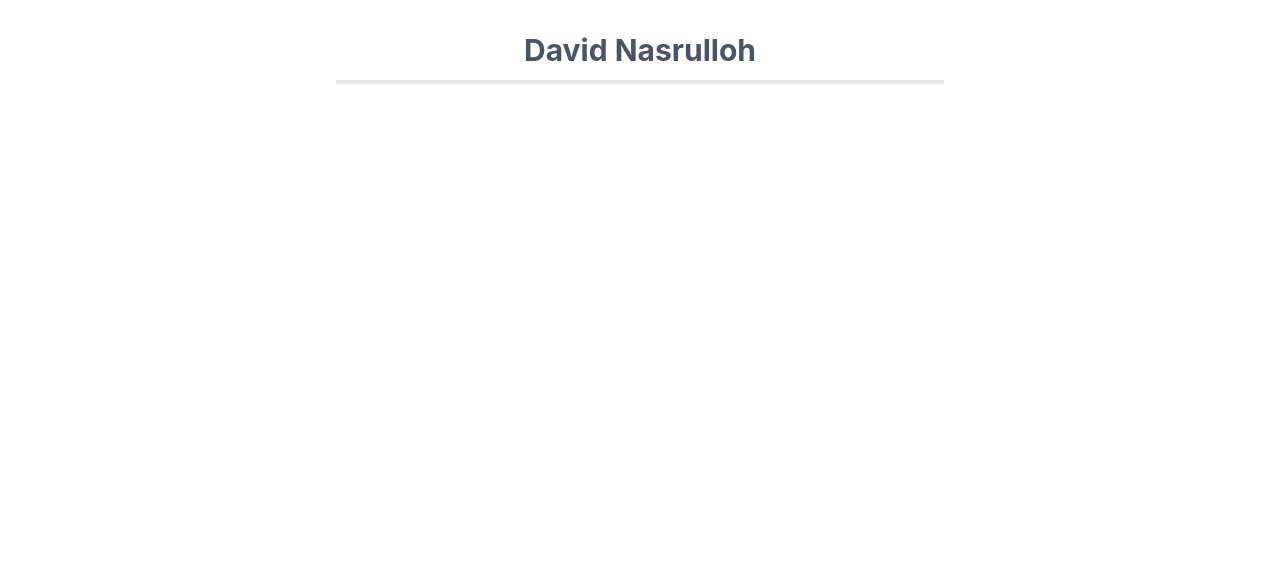
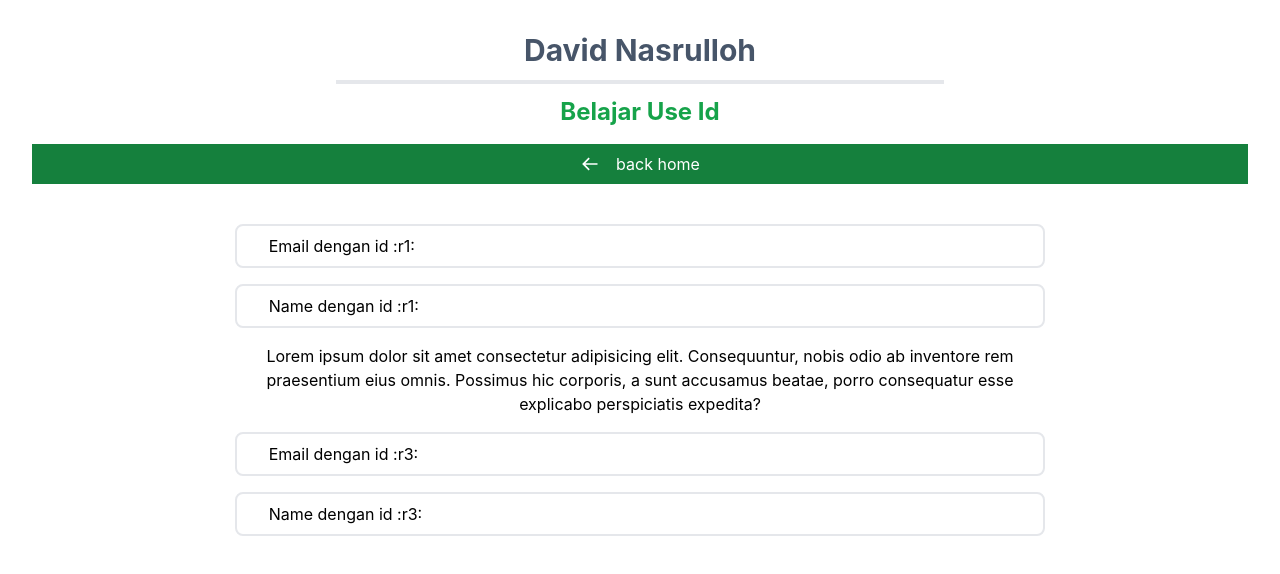
Before and after one commit to davidnasrulloh/learn-hooks-react, a React (Vite) app: page /use-id in a window 1280 px wide. Before the commit this address had no page. Shown: the top 574 px of the page. Built offline with nearby package versions, Linux system fonts and the light colour scheme.

Commit message:
feat/david: learn useId hook

```diff
--- a/index.html
+++ b/index.html
@@ -1,13 +1,16 @@
 <!DOCTYPE html>
 <html lang="en">
-  <head>
+
+<head>
     <meta charset="UTF-8" />
     <link rel="icon" type="image/svg+xml" href="/vite.svg" />
     <meta name="viewport" content="width=device-width, initial-scale=1.0" />
-    <title>Vite + React</title>
-  </head>
-  <body>
+    <title>React Hooks | David</title>
+</head>
+
+<body>
     <div id="root"></div>
     <script type="module" src="/src/main.jsx"></script>
-  </body>
+</body>
+
 </html>
--- a/src/components/Header.jsx
+++ b/src/components/Header.jsx
@@ -1,14 +1,14 @@
 import React from 'react';
 import BackButton from './BackButton';
 
-const Header = ({ title }) => {
+const Header = ({ title, className }) => {
     return (
-        <>
-            <div className="text-2xl text-green-600 font-bold mb-8">
+        <div className={`pb-2 ${className}`}>
+            <div className={`text-2xl text-green-600 font-bold mb-4`}>
                 {title}
             </div>
             <BackButton />
-        </>
+        </div>
     )
 }
 
--- a/src/components/Navbar.jsx
+++ b/src/components/Navbar.jsx
@@ -34,7 +34,7 @@ const Navbar = () => {
                         <Link to="/use-layouteffect" className="hover:text-blue-400">UseLayoutEffect</Link>
                         <Link to="/use-debugvalue" className="hover:text-blue-400">UseDebugValue</Link>
                         <Link to="/use-imperativehandle" className="hover:text-blue-400">UseImperativeHandle</Link>
-                        <Link>UseId</Link>
+                        <Link to="/use-id" className="hover:text-blue-400">UseId</Link>
                     </div>
                 </div>
             </div>
--- /dev/null
+++ b/src/pages/hooksdasar/OptionalHooks/UseId.jsx
@@ -0,0 +1,39 @@
+import React, { useId } from "react";
+import Header from './../../../components/Header';
+
+const EmailForm = () => {
+
+    const id = useId()
+
+    return (
+        <>
+            <div className="py-2 px-8 border-2 rounded-lg flex gap-4 justify-start mb-4">
+                <label htmlFor={`${id}-email`}>Email dengan id {id}</label>
+                <input id={`${id}-email`} type="email" name="email" className="focus:outline-none" />
+            </div>
+            <div className="py-2 px-8 border-2 rounded-lg flex gap-4 justify-start">
+                <label htmlFor={`${id}-name`}>Name dengan id {id}</label>
+                <input id={`${id}-name`} type="email" name="email" className="focus:outline-none" />
+            </div>
+        </>
+    )
+}
+
+
+const UseId = () => {
+    return (
+        <>
+            <Header title={"Belajar Use Id"} className="mb-4" />
+            <div className="w-2/3 mx-auto">
+                <EmailForm />
+                <article style={{ marginBlock: '1rem' }}>
+                    Lorem ipsum dolor sit amet consectetur adipisicing elit. Consequuntur, nobis odio ab inventore rem praesentium eius omnis. Possimus hic corporis, a sunt accusamus beatae, porro consequatur esse explicabo perspiciatis expedita?
+                </article>
+                <EmailForm />
+            </div>
+
+        </>
+    )
+}
+
+export default UseId;
--- a/src/routers/index.jsx
+++ b/src/routers/index.jsx
@@ -15,6 +15,7 @@ import UseCallBackLearning from "../pages/hooksdasar/LesserUsedHooks/usecallback
 import UseLayoutEffect from "../pages/hooksdasar/OptionalHooks/UseLayoutEffect";
 import UseDebugValue from "../pages/hooksdasar/OptionalHooks/usedebugvalue/UseDebugValue";
 import UseImperativeHandle from "../pages/hooksdasar/OptionalHooks/useimperativehandle/UseImperativeHandle";
+import UseId from "../pages/hooksdasar/OptionalHooks/UseId";
 
 
 
@@ -38,6 +39,7 @@ const SetupRouters = () => {
             <Route path="/use-layouteffect" element={<UseLayoutEffect />} />
             <Route path="/use-debugvalue" element={<UseDebugValue />} />
             <Route path="/use-imperativehandle" element={<UseImperativeHandle />} />
+            <Route path="/use-id" element={<UseId />} />
         </Routes>
     );
 }
```
